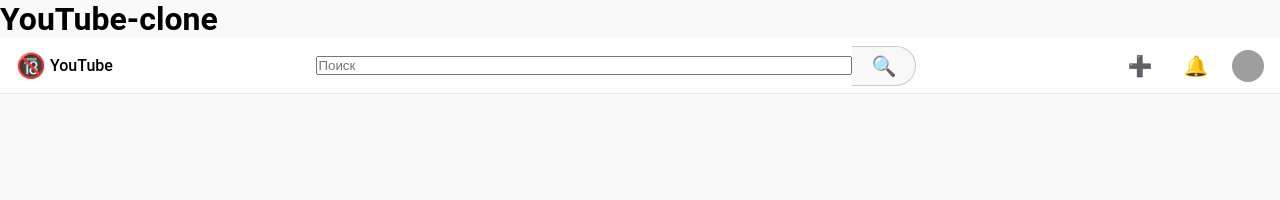
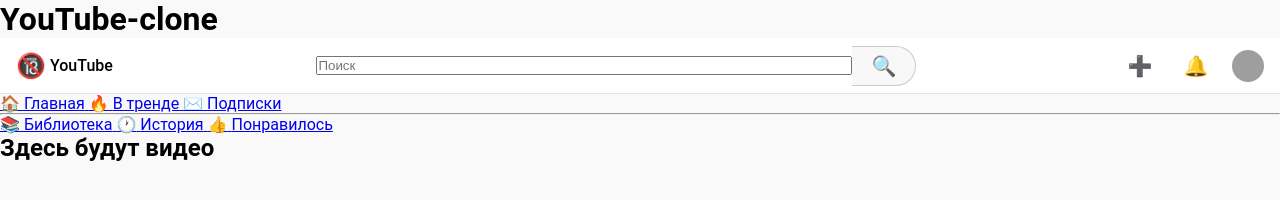
Before and after one commit to csgorun/Lab10_ISRPO_YouTube, a plain HTML site: page index.html in a window 1280 px wide. Drawn offline with Linux system fonts and the light colour scheme; grey boxes are pictures that could not be loaded.

Commit message:
Step 7: Added sider HTML

```diff
--- a/index.html
+++ b/index.html
@@ -1,11 +1,13 @@
 <!DOCTYPE html>
 <html lang="en">
+
 <head>
     <meta charset="UTF-8">
     <meta name="viewport" content="width=device-width, initial-scale=1.0">
     <title>YouTube 2.0 (MAX_Video)</title>
     <link rel="stylesheet" href="style.css">
 </head>
+
 <body>
     <h1>YouTube-clone</h1>
     <header class="header">
@@ -25,5 +27,43 @@
             <img src="https://placehold.ru/32" alt="Avatar" class="avatar">
         </div>
     </header>
+    <div class="content">
+        <aside class="sidebar">
+            <nav>
+                <a href="#" class="sidebar-link active">
+                    <span class="icon"> 🏠</span>
+                        <span>Главная</span>
+                </a>
+                <a href="#" class="sidebar-link">
+                    <span class="icon">🔥</span>
+                        <span>В тренде</span>
+                </a>
+                <a href="#" class="sidebar-link">
+                    <span class="icon">✉️</span>
+                        <span>Подписки</span>
+                </a>
+            </nav>
+            <hr />
+            <nav>
+                <a href="#" class="sidebar-link">
+                    <span class="icon">📚</span>
+                        <span>Библиотека</span>
+                </a>
+                <a href="#" class="sidebar-link">
+                    <span class="icon">🕐</span>
+                        <span>История</span>
+                </a>
+                <a href="#" class="sidebar-link">
+                    <span class="icon">👍</span>
+                        <span>Понравилось</span>
+                </a>
+            </nav>
+        </aside>
+        <main class="main">
+            <h2>Здесь будут видео</h2>
+        </main>
+    </div>
+
 </body>
+
 </html>
```
Also changed, not shown: img/step6_search_SDA.png (added).
